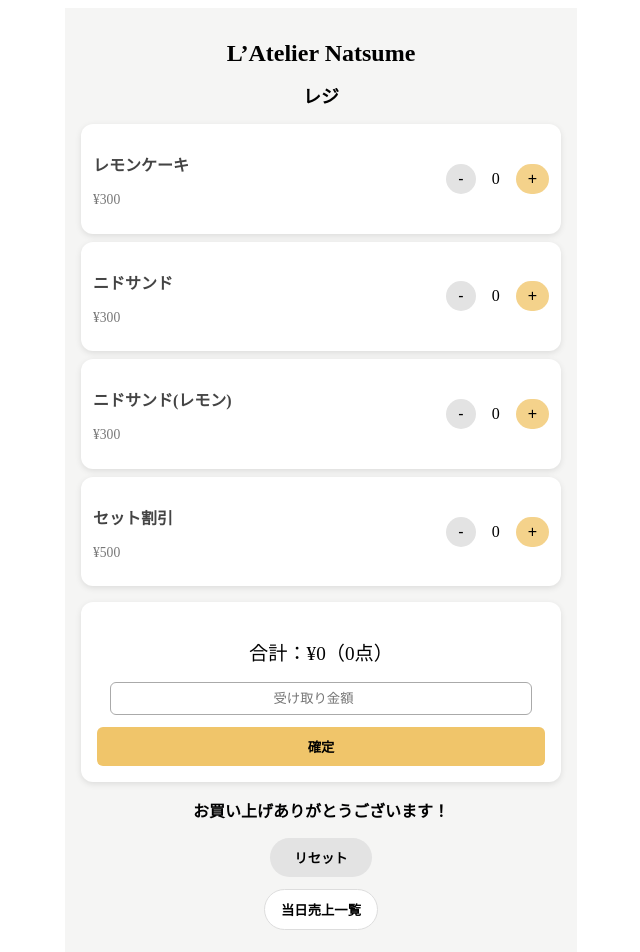
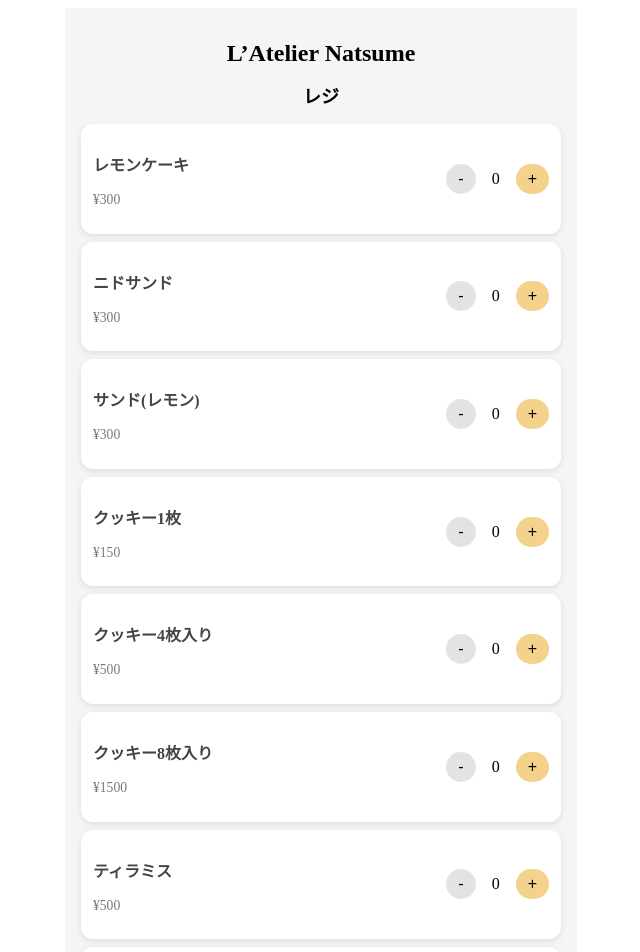
Before and after one commit to natsu-12/pos_app, a React (Vite) app: page / in a window 1280 px wide. Shown: the top 952 px of the page, without its empty margins (319-959 px from the left). Built offline with nearby package versions, Linux system fonts and the light colour scheme.

Commit message:
update data3

```diff
--- a/src/data/products.js
+++ b/src/data/products.js
@@ -1,6 +1,10 @@
 export const products = [
   { id: 1, name: "レモンケーキ", price: 300 },
   { id: 2, name: "ニドサンド", price: 300 },
-  { id: 3, name: "ニドサンド(レモン)", price: 300 },
-  { id: 3, name: "セット割引", price: 500 }
+  { id: 3, name: "サンド(レモン)", price: 300 },
+  { id: 4, name: "クッキー1枚", price: 150 },
+  { id: 5, name: "クッキー4枚入り", price: 500 },
+  { id: 6, name: "クッキー8枚入り", price: 1500 },
+  { id: 7, name: "ティラミス", price: 500 },
+  { id: 8, name: "ショートケーキ", price: 500 }
 ];
```
Also changed, not shown: 3 other files (tests, documents, lock files or other folders).
